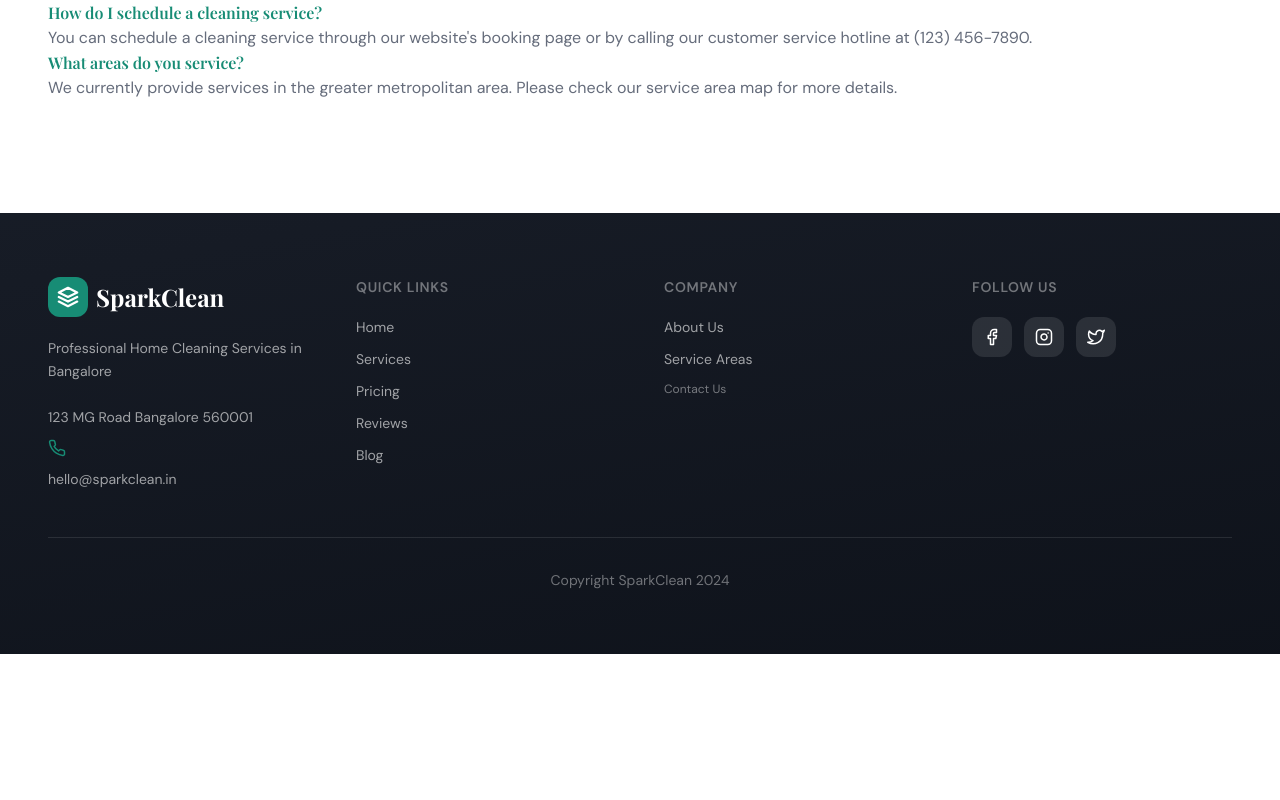
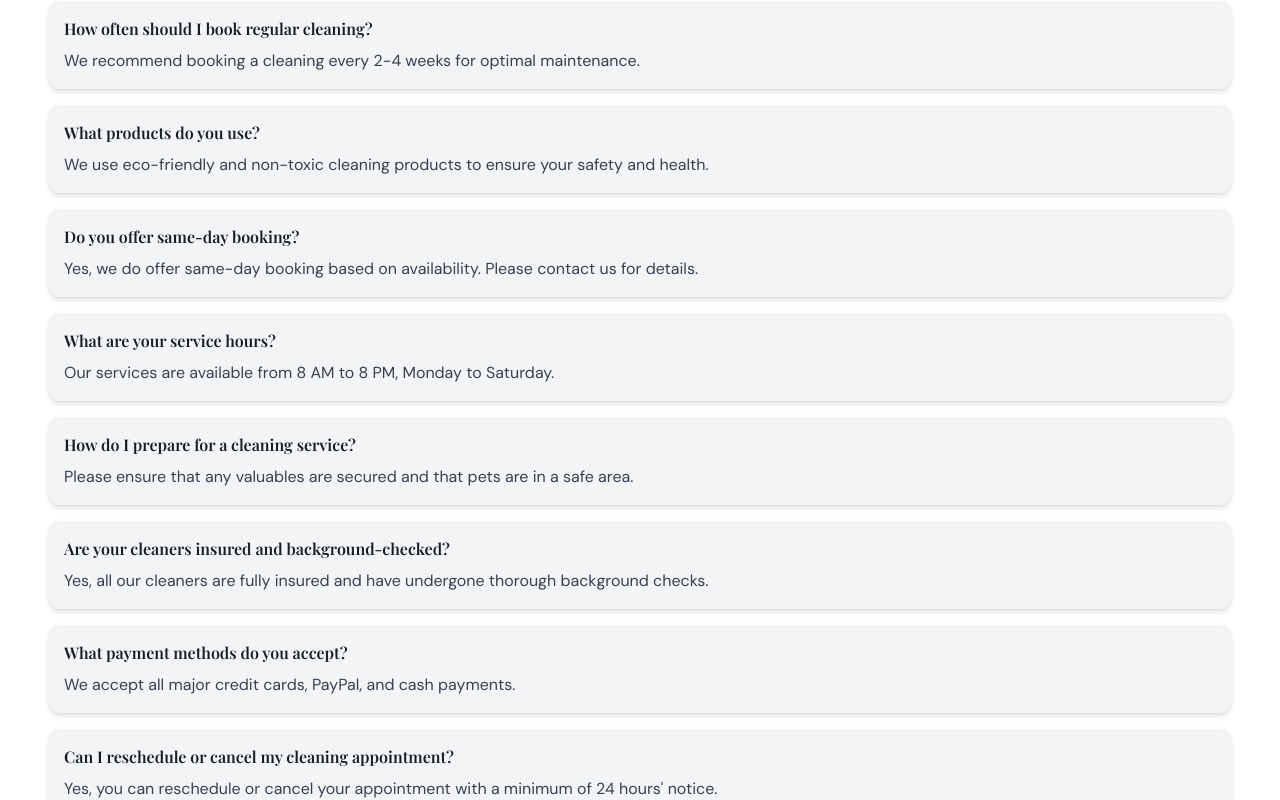
Before and after one commit to nikhilbobe-07/sample-web-code, a React (Vite) app: page / in a window 1280 px wide. Shown: the part 3100-3900 px from the top of the page. Before the commit the page ends 3754 px from the top, so only its background shows below. Built offline with nearby package versions, Linux system fonts and the light colour scheme; the HTML template or start-up script is replaced by a standard one; a web font is replaced by a local one.

Commit message:
fix(seo): CRITICAL: No FAQ section despite being a service-based business—add 5-8 Q&A pairs addressing common customer questions (e.g., 'How often should I book regular cleaning?', 'What products do you use?', 'Do you offer same-day booking?')

```diff
--- a/src/pages/Index.tsx
+++ b/src/pages/Index.tsx
@@ -326,14 +326,38 @@ const Index = () => {
             <motion.div variants={fadeUp} custom={2} className="divider-gradient mx-auto" />
           </motion.div>
 
-          <div className="faq-section">
-            <div className="faq-item">
-              <h3 className="cursor-pointer text-primary font-semibold">How do I schedule a cleaning service?</h3>
-              <p className="text-muted-foreground font-body leading-relaxed">You can schedule a cleaning service through our website's booking page or by calling our customer service hotline at (123) 456-7890.</p>
+          <div className="space-y-4">
+            <div className="bg-gray-100 p-4 rounded-lg shadow-md">
+              <h3 className="font-semibold">How often should I book regular cleaning?</h3>
+              <p className="mt-2 text-gray-700">We recommend booking a cleaning every 2-4 weeks for optimal maintenance.</p>
             </div>
-            <div className="faq-item">
-              <h3 className="cursor-pointer text-primary font-semibold">What areas do you service?</h3>
-              <p className="text-muted-foreground font-body leading-relaxed">We currently provide services in the greater metropolitan area. Please check our service area map for more details.</p>
+            <div className="bg-gray-100 p-4 rounded-lg shadow-md">
+              <h3 className="font-semibold">What products do you use?</h3>
+              <p className="mt-2 text-gray-700">We use eco-friendly and non-toxic cleaning products to ensure your safety and health.</p>
+            </div>
+            <div className="bg-gray-100 p-4 rounded-lg shadow-md">
+              <h3 className="font-semibold">Do you offer same-day booking?</h3>
+              <p className="mt-2 text-gray-700">Yes, we do offer same-day booking based on availability. Please contact us for details.</p>
+            </div>
+            <div className="bg-gray-100 p-4 rounded-lg shadow-md">
+              <h3 className="font-semibold">What are your service hours?</h3>
+              <p className="mt-2 text-gray-700">Our services are available from 8 AM to 8 PM, Monday to Saturday.</p>
+            </div>
+            <div className="bg-gray-100 p-4 rounded-lg shadow-md">
+              <h3 className="font-semibold">How do I prepare for a cleaning service?</h3>
+              <p className="mt-2 text-gray-700">Please ensure that any valuables are secured and that pets are in a safe area.</p>
+            </div>
+            <div className="bg-gray-100 p-4 rounded-lg shadow-md">
+              <h3 className="font-semibold">Are your cleaners insured and background-checked?</h3>
+              <p className="mt-2 text-gray-700">Yes, all our cleaners are fully insured and have undergone thorough background checks.</p>
+            </div>
+            <div className="bg-gray-100 p-4 rounded-lg shadow-md">
+              <h3 className="font-semibold">What payment methods do you accept?</h3>
+              <p className="mt-2 text-gray-700">We accept all major credit cards, PayPal, and cash payments.</p>
+            </div>
+            <div className="bg-gray-100 p-4 rounded-lg shadow-md">
+              <h3 className="font-semibold">Can I reschedule or cancel my cleaning appointment?</h3>
+              <p className="mt-2 text-gray-700">Yes, you can reschedule or cancel your appointment with a minimum of 24 hours' notice.</p>
             </div>
           </div>
         </div>
```
